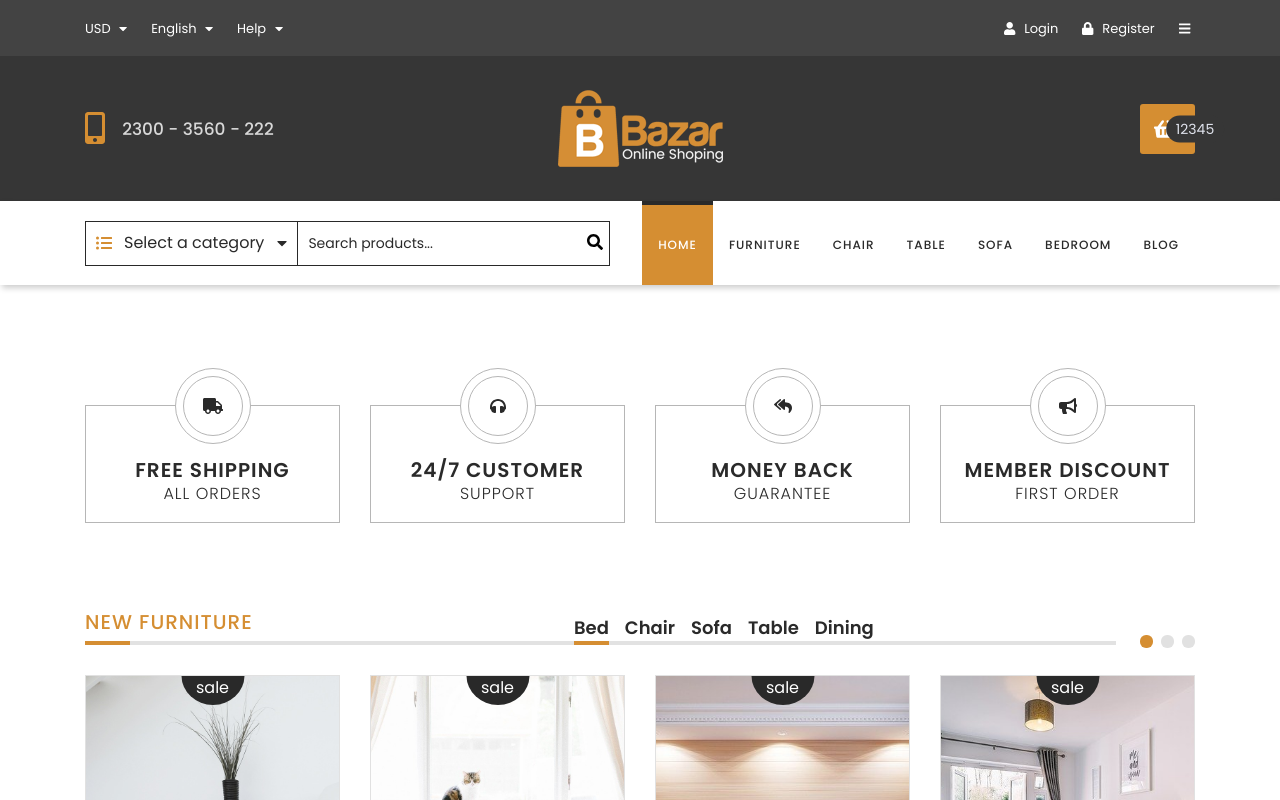
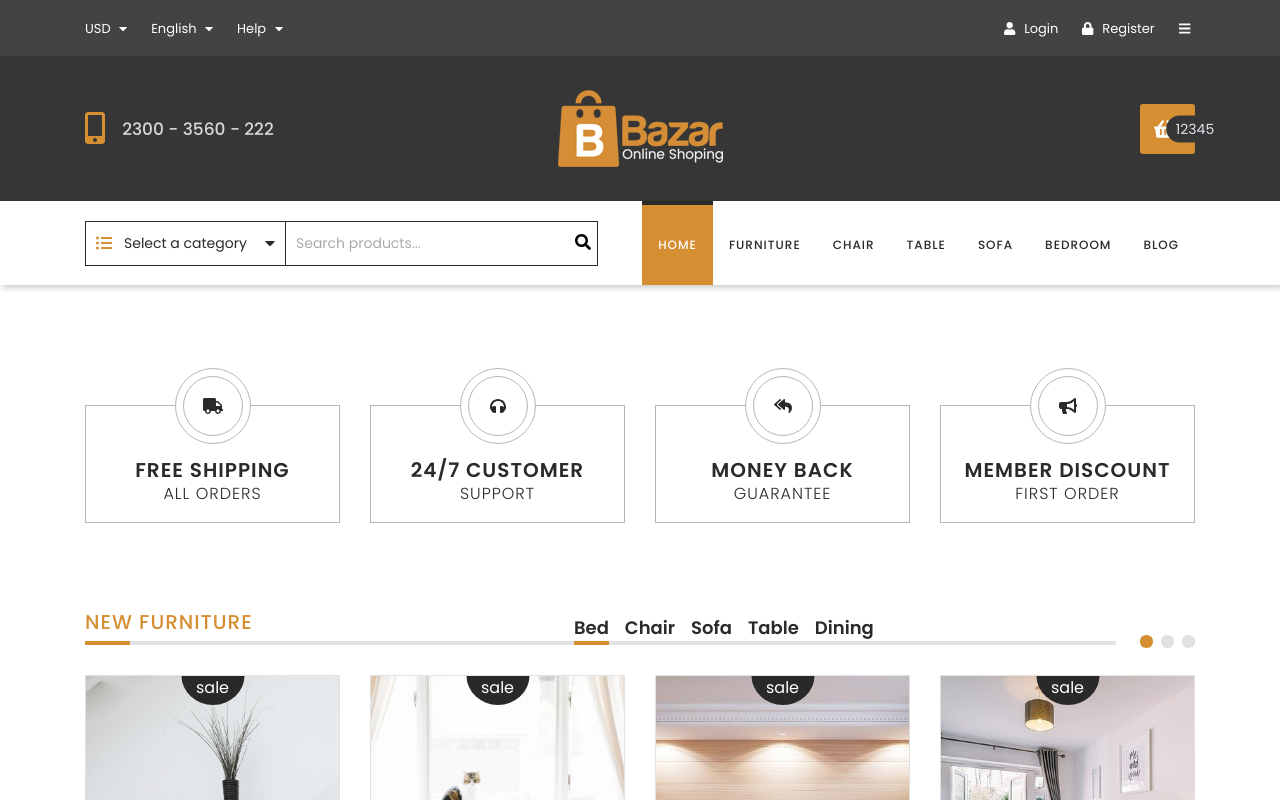
Before and after one commit to kamilwilk95/wdp-2204-02, a React (Create React App) app: page / in a window 1280 px wide. Shown: the top 800 px of the page. Built offline with nearby package versions, Linux system fonts and the light colour scheme.

Commit message:
change ProductSearch style

```diff
--- a/src/components/features/ProductSearch/ProductSearch.module.scss
+++ b/src/components/features/ProductSearch/ProductSearch.module.scss
@@ -11,6 +11,7 @@
     display: flex;
     align-items: center;
     position: relative;
+    width: 200px;
 
     .icon:first-child {
       color: $primary;
@@ -42,6 +43,7 @@
       display: block;
       padding: 3px;
       width: 100%;
+      font-size: 14px;
       transition: all .3s ease-in-out;
     }
 
@@ -50,15 +52,17 @@
       transform: scaleY(0) translate(-50%, 0);
       position: absolute;
       z-index: 2;
-      top: 76%;
+      top: 80%;
       left: 50%;
       display: flex;
       flex-direction: column;
       transform-origin: top center;
       margin: 0;
-      width: 100%;
+      width: 201.5px;
       text-align: center;
       background-color: #fff;
+      border: 1px solid $form-border-color;
+      border-top: none;
     }
 
     &:hover ul li .dropdown {
@@ -80,6 +84,12 @@
     display: flex;
     align-items: center;
     position: relative;
+    &:hover button {
+      color: $primary;
+    }
+    &:hover input::placeholder {
+      color: lighten($primary, 20%);
+    }
 
     input {
       border: 0;
@@ -88,7 +98,19 @@
       outline: none;
 
       &::placeholder {
-        color: $text-color;
+        color: lighten($text-color, 50%);
+      }
+
+      &:focus {
+        outline: none;
+      }
+
+      &:focus::placeholder {
+        color: lighten($primary, 20%);
+      }
+
+      &:focus +button {
+        color: $primary;
       }
     }
 
```
